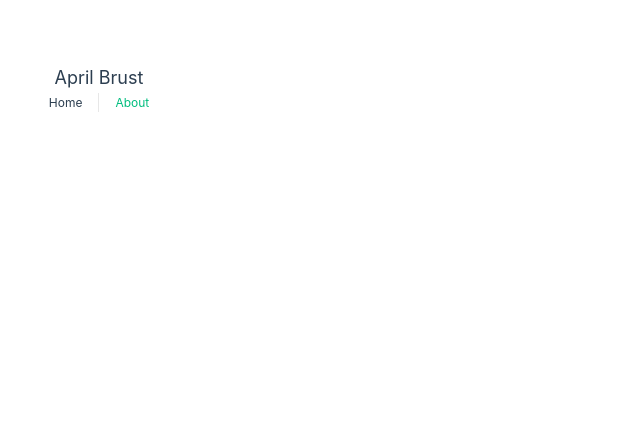
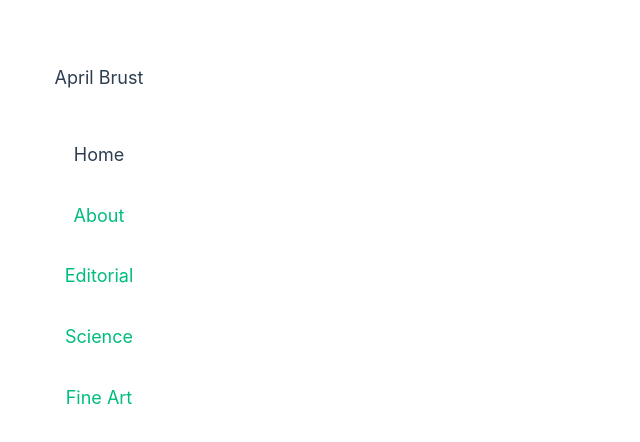
Before and after one commit to klthree/artist-site, a Vue app: page / in a window 1280 px wide. Shown: the top 442 px of the page, without its empty margins (0-640 px from the left). Built offline with nearby package versions, Linux system fonts and the light colour scheme; the HTML template or start-up script is replaced by a standard one.

Commit message:
Add category links. Update minor styles.

```diff
--- a/src/App.vue
+++ b/src/App.vue
@@ -9,6 +9,9 @@ import { RouterLink } from 'vue-router'
         <h1>April Brust</h1>
         <RouterLink to="/">Home</RouterLink>
         <RouterLink to="/about">About</RouterLink>
+        <RouterLink to="/editorial">Editorial</RouterLink>
+        <RouterLink to="/science">Science</RouterLink>
+        <RouterLink to="/fine">Fine Art</RouterLink>
       </nav>
     </header>
     <RouterView />
@@ -30,11 +33,17 @@ header {
   z-index: 1;
 }
 
+h1 {
+  padding-bottom: 2rem;
+}
+
 .main-flex > *:not(header) {
   flex: 7 1 0;
 }
 
 nav {
+  display: flex;
+  flex-direction: column;
   width: 100%;
   font-size: 12px;
   text-align: center;
@@ -51,8 +60,9 @@ nav a.router-link-exact-active:hover {
 
 nav a {
   display: inline-block;
-  padding: 0 1rem;
-  border-left: 1px solid var(--color-border);
+  padding: 1rem 0;
+  font-size: large;
+  /* border-left: 1px solid var(--color-border); */
 }
 
 nav a:first-of-type {
```
